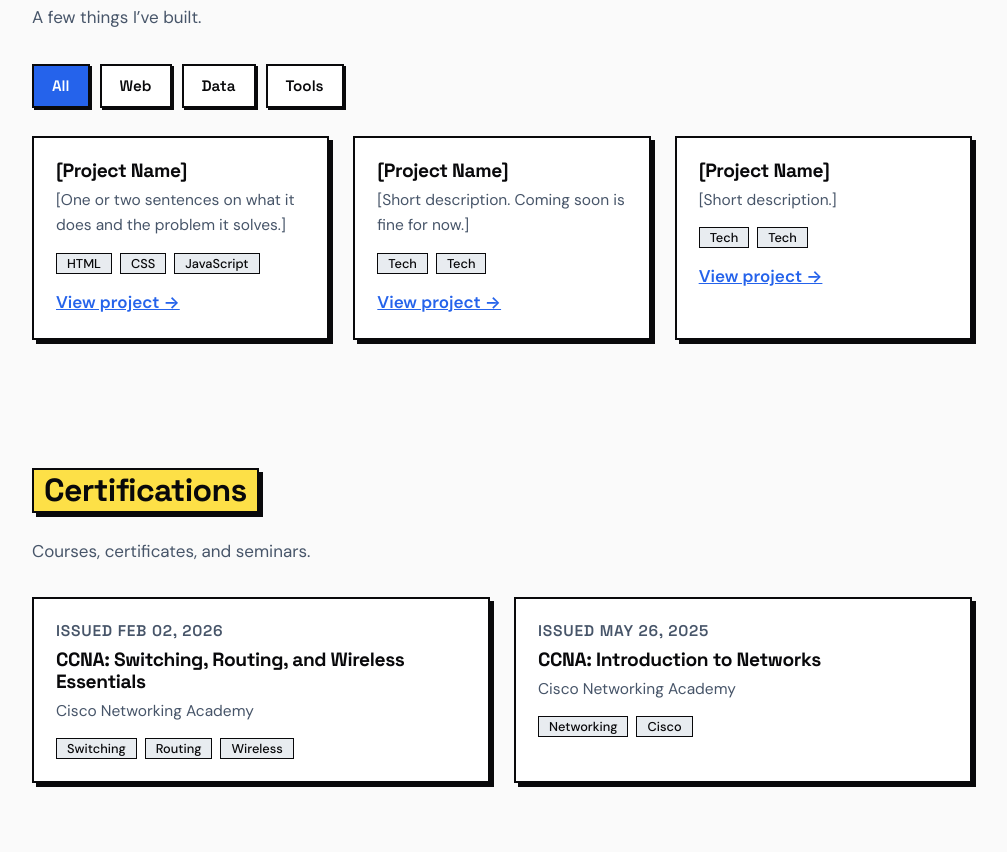
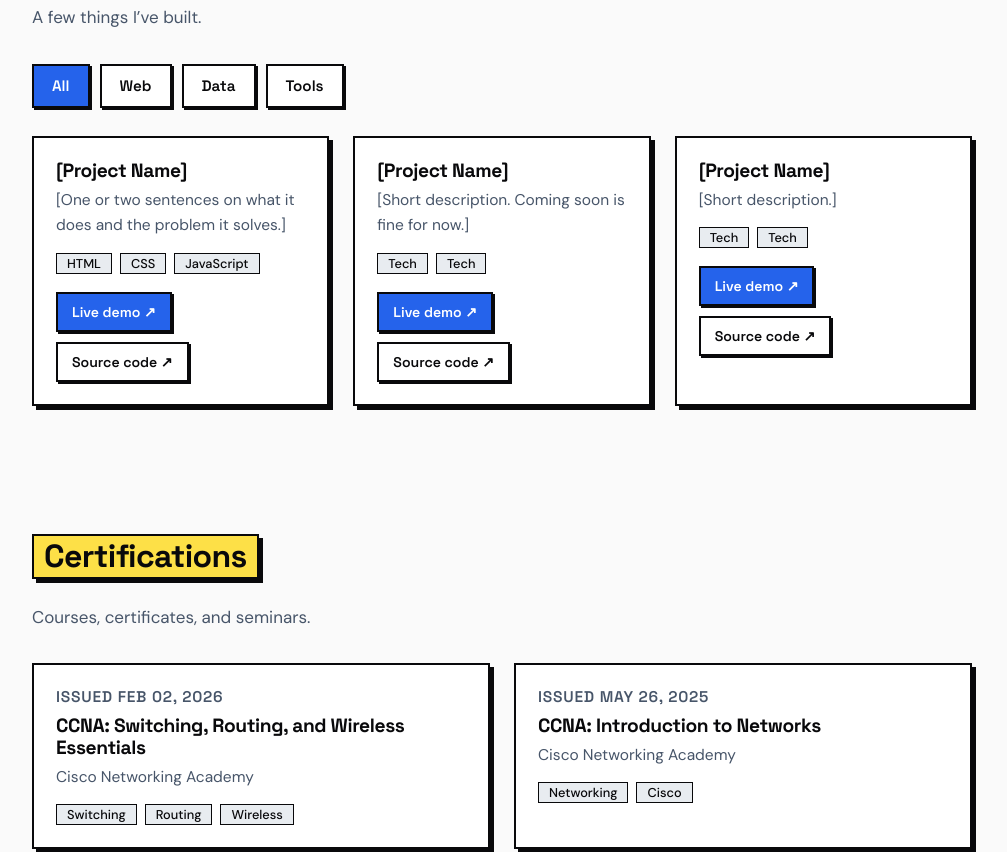
Before and after one commit to zingkeee/Portfolio, a plain HTML site: page portfolioindex.html in a window 1280 px wide. Shown: the part 1770-2622 px from the top of the page, without its empty margins (138-1145 px from the left). Drawn offline with Linux system fonts and the light colour scheme.

Commit message:
buttons for project info

```diff
--- a/portfolioindex.html
+++ b/portfolioindex.html
@@ -167,6 +167,9 @@ details .more ul{padding-left:20px;color:var(--fg-muted)}
   .btn:hover,.icon-btn:hover,.menu-btn:hover,.filter:hover,nav ul a:hover{transform:translateY(-4px) rotate(-3deg);box-shadow:var(--shadow)}
   .btn:active,.icon-btn:active,.menu-btn:active,.filter:active{transform:translate(2px,2px) rotate(0);box-shadow:none}
 }
+/* project links */
+.plinks{display:flex;flex-wrap:wrap;gap:10px;margin-top:18px}
+.btn-sm{min-height:40px;padding:0 14px;font-size:.88rem;box-shadow:2px 2px 0 var(--border)}
 </style>
 </head>
 <body>
@@ -265,19 +268,28 @@ details .more ul{padding-left:20px;color:var(--fg-muted)}
           <h3>[Project Name]</h3>
           <p>[One or two sentences on what it does and the problem it solves.]</p>
           <ul class="chips"><li>HTML</li><li>CSS</li><li>JavaScript</li></ul>
-          <a class="link" href="#">View project →</a>
+          <div class="plinks">
+            <a class="btn btn-primary btn-sm" href="#" target="_blank" rel="noopener">Live demo ↗</a>
+            <a class="btn btn-ghost btn-sm" href="#" target="_blank" rel="noopener">Source code ↗</a>
+          </div>
         </article>
         <article class="card reveal" data-cat="data">
           <h3>[Project Name]</h3>
           <p>[Short description. Coming soon is fine for now.]</p>
           <ul class="chips"><li>Tech</li><li>Tech</li></ul>
-          <a class="link" href="#">View project →</a>
+          <div class="plinks">
+            <a class="btn btn-primary btn-sm" href="#" target="_blank" rel="noopener">Live demo ↗</a>
+            <a class="btn btn-ghost btn-sm" href="#" target="_blank" rel="noopener">Source code ↗</a>
+          </div>
         </article>
         <article class="card reveal" data-cat="tools">
           <h3>[Project Name]</h3>
           <p>[Short description.]</p>
           <ul class="chips"><li>Tech</li><li>Tech</li></ul>
-          <a class="link" href="#">View project →</a>
+          <div class="plinks">
+            <a class="btn btn-primary btn-sm" href="#" target="_blank" rel="noopener">Live demo ↗</a>
+            <a class="btn btn-ghost btn-sm" href="#" target="_blank" rel="noopener">Source code ↗</a>
+          </div>
         </article>
       </div>
     </div>
@@ -451,6 +463,14 @@ details .more ul{padding-left:20px;color:var(--fg-muted)}
     e.preventDefault();
     say('Demo only: email sending is not connected yet.');
   });
+
+  // project links: placeholder "#" links show a note instead of opening a blank tab
+  document.querySelectorAll('.plinks a').forEach(a => {
+    if (a.getAttribute('href') === '#') {
+      a.removeAttribute('target');
+      a.addEventListener('click', e => { e.preventDefault(); say('Link not added yet.'); });
+    }
+  });
 </script>
 </body>
 </html>
```
